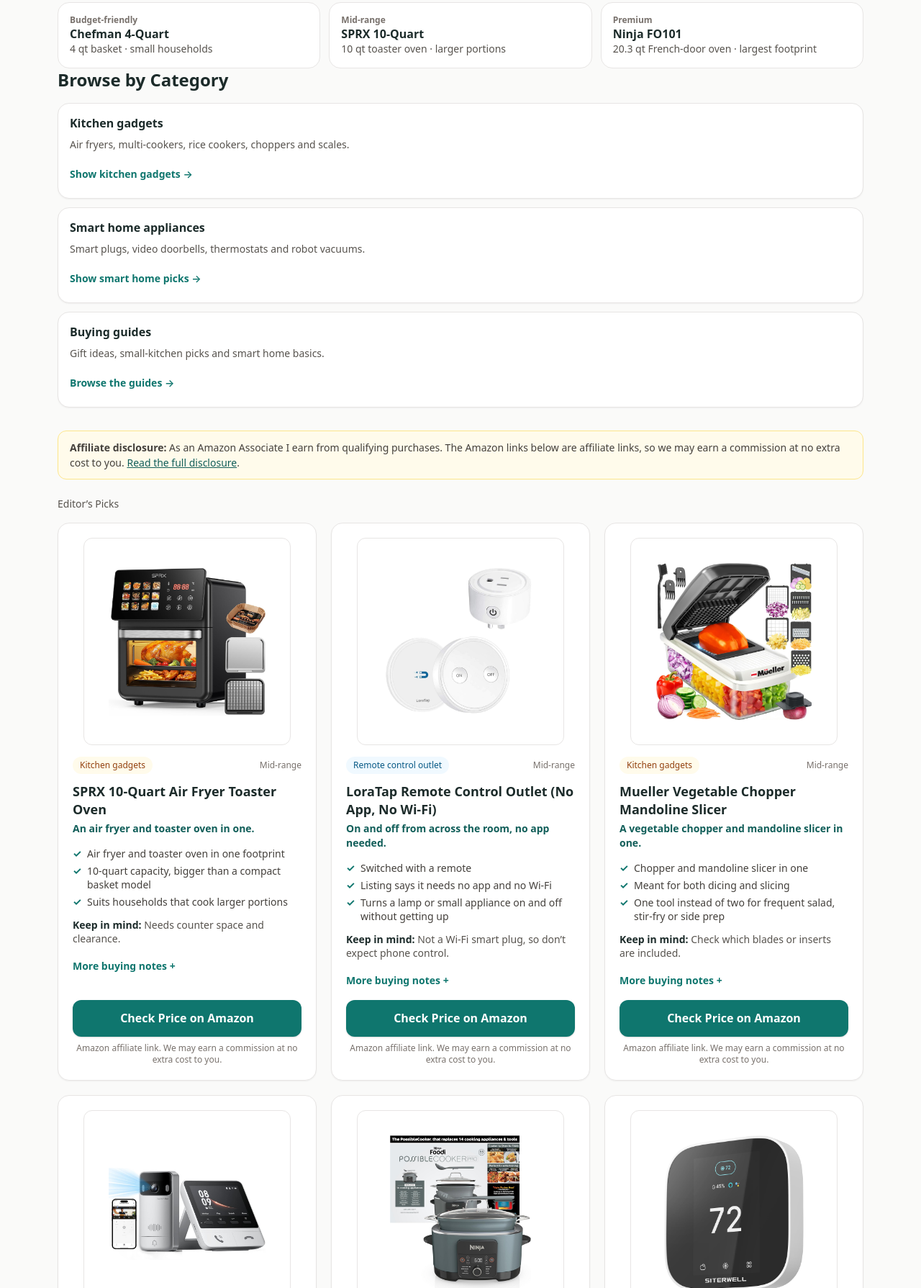
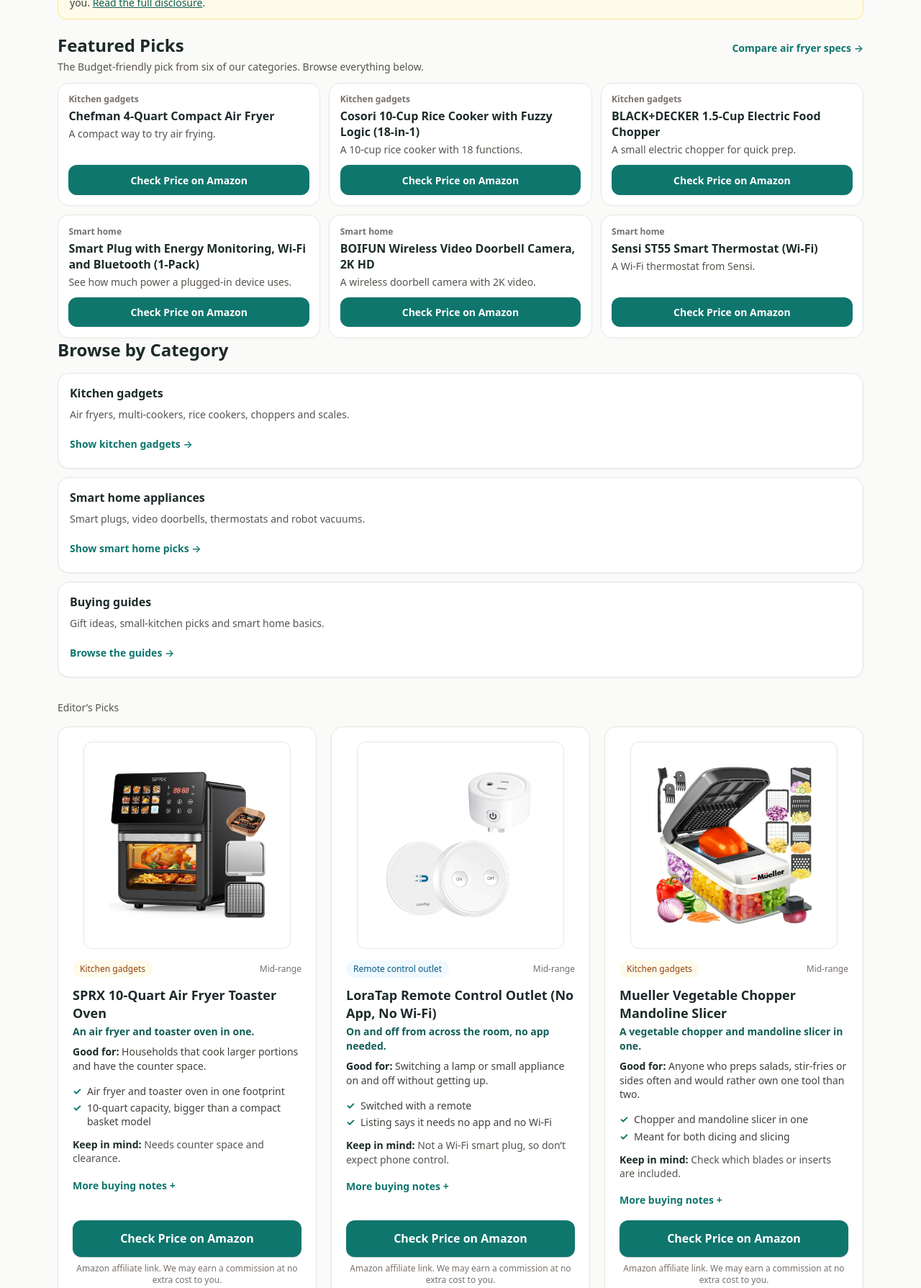
Before and after one commit to colimited1986/smarthomepicks, a plain HTML site: page index.html in a window 1280 px wide. Shown: the part 922-2711 px from the top of the page at 72% size. Drawn offline with Linux system fonts and the light colour scheme.

Commit message:
Add files via upload

```diff
--- a/index.html
+++ b/index.html
@@ -144,6 +144,12 @@ button[data-setcat].text-sm,#browse a.inline-block{padding:.45rem 0}
 .pts li{position:relative;padding-left:1.25rem;margin-top:.3rem;line-height:1.35}
 .pts li::before{content:"\2713";position:absolute;left:0;color:#0f766e;font-weight:700}
 .cta{font-size:1rem;padding:.9rem 1rem;box-shadow:0 1px 2px rgba(0,0,0,.15)}
+
+.fp-grid{display:grid;gap:.75rem;grid-template-columns:repeat(2,minmax(0,1fr))}
+@media(min-width:1024px){.fp-grid{grid-template-columns:repeat(3,minmax(0,1fr))}}
+.fp{display:flex;flex-direction:column;background:#fff;border:1px solid #e7e5e4;border-radius:1rem;padding:.9rem}
+.fp-cta{display:block;margin-top:.75rem;text-align:center;background:#0f766e;color:#fff;font-weight:600;font-size:.875rem;border-radius:.75rem;padding:.7rem .5rem}
+.fp-cta:hover{background:#115e59}
 </style>
 </head>
 <body class="bg-stone-50 text-ink antialiased">
@@ -197,15 +203,20 @@ button[data-setcat].text-sm,#browse a.inline-block{padding:.45rem 0}
     </div>
   </section>
 
-<section id="compare-summary" class="max-w-6xl mx-auto px-4 pb-6" aria-labelledby="cmp-h">
+<section id="featured" class="max-w-6xl mx-auto px-4 pb-6" aria-labelledby="feat-h">
+  <p class="top-disclosure mb-5"><strong>Affiliate disclosure:</strong> As an Amazon Associate I earn from qualifying purchases. Our Amazon links are affiliate links, so we may earn a commission at no extra cost to you. <a href="affiliate-disclosure/">Read the full disclosure</a>.</p>
   <div class="flex flex-wrap items-baseline justify-between gap-2">
-    <h2 id="cmp-h" class="text-2xl font-bold">Air Fryers at a Glance</h2>
-    <a href="compare/" class="text-sm font-semibold text-accent hover:underline">Compare Products &rarr;</a>
+    <h2 id="feat-h" class="text-2xl font-bold">Featured Picks</h2>
+    <a href="compare/" class="text-sm font-semibold text-accent hover:underline">Compare air fryer specs &rarr;</a>
   </div>
-  <div class="cmp-quick mt-3">
-    <div><p class="text-xs font-semibold text-stone-500">Budget-friendly</p><p class="font-bold leading-snug">Chefman 4-Quart</p><p class="text-sm text-stone-600">4 qt basket · small households</p></div>
-    <div><p class="text-xs font-semibold text-stone-500">Mid-range</p><p class="font-bold leading-snug">SPRX 10-Quart</p><p class="text-sm text-stone-600">10 qt toaster oven · larger portions</p></div>
-    <div><p class="text-xs font-semibold text-stone-500">Premium</p><p class="font-bold leading-snug">Ninja FO101</p><p class="text-sm text-stone-600">20.3 qt French-door oven · largest footprint</p></div>
+  <p class="mt-1 text-sm text-stone-600">The Budget-friendly pick from six of our categories. Browse everything below.</p>
+  <div class="fp-grid mt-3">
+    <div class="fp"><p class="text-xs font-semibold text-stone-500">Kitchen gadgets</p><h3 class="mt-1 font-bold leading-snug">Chefman 4-Quart Compact Air Fryer</h3><p class="mt-1 text-sm text-stone-600 leading-snug flex-1">A compact way to try air frying.</p><a href="https://www.amazon.com/dp/B0CNY1F31S?tag=blackfridaycheapdeals-20" target="_blank" rel="sponsored nofollow noopener" data-asin="B0CNY1F31S" class="fp-cta">Check Price on Amazon<span class="sr"> – Chefman 4-Quart Compact Air Fryer</span></a></div>
+    <div class="fp"><p class="text-xs font-semibold text-stone-500">Kitchen gadgets</p><h3 class="mt-1 font-bold leading-snug">Cosori 10-Cup Rice Cooker with Fuzzy Logic (18-in-1)</h3><p class="mt-1 text-sm text-stone-600 leading-snug flex-1">A 10-cup rice cooker with 18 functions.</p><a href="https://www.amazon.com/dp/B0BD4PRBVZ?tag=blackfridaycheapdeals-20" target="_blank" rel="sponsored nofollow noopener" data-asin="B0BD4PRBVZ" class="fp-cta">Check Price on Amazon<span class="sr"> – Cosori 10-Cup Rice Cooker with Fuzzy Logic (18-in-1)</span></a></div>
+    <div class="fp"><p class="text-xs font-semibold text-stone-500">Kitchen gadgets</p><h3 class="mt-1 font-bold leading-snug">BLACK+DECKER 1.5-Cup Electric Food Chopper</h3><p class="mt-1 text-sm text-stone-600 leading-snug flex-1">A small electric chopper for quick prep.</p><a href="https://www.amazon.com/dp/B01LYR6VNZ?tag=blackfridaycheapdeals-20" target="_blank" rel="sponsored nofollow noopener" data-asin="B01LYR6VNZ" class="fp-cta">Check Price on Amazon<span class="sr"> – BLACK+DECKER 1.5-Cup Electric Food Chopper</span></a></div>
+    <div class="fp"><p class="text-xs font-semibold text-stone-500">Smart home</p><h3 class="mt-1 font-bold leading-snug">Smart Plug with Energy Monitoring, Wi-Fi and Bluetooth (1-Pack)</h3><p class="mt-1 text-sm text-stone-600 leading-snug flex-1">See how much power a plugged-in device uses.</p><a href="https://www.amazon.com/dp/B0H7WJQ8N7?tag=blackfridaycheapdeals-20" target="_blank" rel="sponsored nofollow noopener" data-asin="B0H7WJQ8N7" class="fp-cta">Check Price on Amazon<span class="sr"> – Smart Plug with Energy Monitoring, Wi-Fi and Bluetooth (1-Pack)</span></a></div>
+    <div class="fp"><p class="text-xs font-semibold text-stone-500">Smart home</p><h3 class="mt-1 font-bold leading-snug">BOIFUN Wireless Video Doorbell Camera, 2K HD</h3><p class="mt-1 text-sm text-stone-600 leading-snug flex-1">A wireless doorbell camera with 2K video.</p><a href="https://www.amazon.com/dp/B0CZLFJKYB?tag=blackfridaycheapdeals-20" target="_blank" rel="sponsored nofollow noopener" data-asin="B0CZLFJKYB" class="fp-cta">Check Price on Amazon<span class="sr"> – BOIFUN Wireless Video Doorbell Camera, 2K HD</span></a></div>
+    <div class="fp"><p class="text-xs font-semibold text-stone-500">Smart home</p><h3 class="mt-1 font-bold leading-snug">Sensi ST55 Smart Thermostat (Wi-Fi)</h3><p class="mt-1 text-sm text-stone-600 leading-snug flex-1">A Wi-Fi thermostat from Sensi.</p><a href="https://www.amazon.com/dp/B01NB1OB0I?tag=blackfridaycheapdeals-20" target="_blank" rel="sponsored nofollow noopener" data-asin="B01NB1OB0I" class="fp-cta">Check Price on Amazon<span class="sr"> – Sensi ST55 Smart Thermostat (Wi-Fi)</span></a></div>
   </div>
 </section>
 
@@ -229,9 +240,7 @@ button[data-setcat].text-sm,#browse a.inline-block{padding:.45rem 0}
       </div>
     </div>
 
-    <p class="top-disclosure mt-8"><strong>Affiliate disclosure:</strong> As an Amazon Associate I earn from qualifying purchases. The Amazon links below are affiliate links, so we may earn a commission at no extra cost to you. <a href="affiliate-disclosure/">Read the full disclosure</a>.</p>
-
-    <div id="results" class="mt-6 flex items-baseline justify-between gap-4 scroll-mt">
+    <div id="results" class="mt-8 flex items-baseline justify-between gap-4 scroll-mt">
       <h2 id="count" class="text-sm font-medium text-stone-600" aria-live="polite">Editor’s Picks</h2>
       <button id="reset" type="button" class="text-sm text-accent hover:underline hidden whitespace-nowrap">Clear all</button>
     </div>
@@ -245,6 +254,7 @@ button[data-setcat].text-sm,#browse a.inline-block{padding:.45rem 0}
   </div>
   <h3 class="mt-3 text-lg font-bold leading-snug">Chefman 4-Quart Compact Air Fryer</h3>
   <p class="mt-1 text-sm font-semibold text-accent-dark">A compact way to try air frying.</p>
+  <p class="mt-2 text-sm text-stone-700 leading-snug"><strong class="text-ink">Good for:</strong> Couples, small families and anyone who mostly reheats leftovers or crisps frozen fries.</p>
   <ul class="pts mt-3 text-sm text-stone-700"><li>Compact 4-quart basket, sized for roughly two to four servings</li><li>Digital touch controls with four one-touch presets</li><li>Nonstick basket described as dishwasher safe</li></ul>
   <p class="lim mt-3 text-sm text-stone-600 leading-snug"><strong class="text-ink">Keep in mind:</strong> Plan on cooking in batches if you’re feeding more than four people.</p>
   <details class="more mt-3 flex-1">
@@ -274,7 +284,8 @@ button[data-setcat].text-sm,#browse a.inline-block{padding:.45rem 0}
   </div>
   <h3 class="mt-3 text-lg font-bold leading-snug">SPRX 10-Quart Air Fryer Toaster Oven</h3>
   <p class="mt-1 text-sm font-semibold text-accent-dark">An air fryer and toaster oven in one.</p>
-  <ul class="pts mt-3 text-sm text-stone-700"><li>Air fryer and toaster oven in one footprint</li><li>10-quart capacity, bigger than a compact basket model</li><li>Suits households that cook larger portions</li></ul>
+  <p class="mt-2 text-sm text-stone-700 leading-snug"><strong class="text-ink">Good for:</strong> Households that cook larger portions and have the counter space.</p>
+  <ul class="pts mt-3 text-sm text-stone-700"><li>Air fryer and toaster oven in one footprint</li><li>10-quart capacity, bigger than a compact basket model</li></ul>
   <p class="lim mt-3 text-sm text-stone-600 leading-snug"><strong class="text-ink">Keep in mind:</strong> Needs counter space and clearance.</p>
   <details class="more mt-3 flex-1">
     <summary>More buying notes</summary>
@@ -292,7 +303,8 @@ button[data-setcat].text-sm,#browse a.inline-block{padding:.45rem 0}
   </div>
   <h3 class="mt-3 text-lg font-bold leading-snug">Ninja FO101 French Door Premier Air Fry Oven (20.3 Qt)</h3>
   <p class="mt-1 text-sm font-semibold text-accent-dark">A big countertop oven with French doors.</p>
-  <ul class="pts mt-3 text-sm text-stone-700"><li>French-door countertop air fry oven</li><li>Listed 20.3-quart capacity, the largest of the three air fryers here</li><li>Oven-style cooking on the counter</li></ul>
+  <p class="mt-2 text-sm text-stone-700 leading-snug"><strong class="text-ink">Good for:</strong> Anyone who wants oven-style cooking on the counter and has room to spare.</p>
+  <ul class="pts mt-3 text-sm text-stone-700"><li>French-door countertop air fry oven</li><li>Listed 20.3-quart capacity, the largest of the three air fryers here</li></ul>
   <p class="lim mt-3 text-sm text-stone-600 leading-snug"><strong class="text-ink">Keep in mind:</strong> Size is the main trade-off, so check your counter space.</p>
   <details class="more mt-3 flex-1">
     <summary>More buying notes</summary>
@@ -310,7 +322,8 @@ button[data-setcat].text-sm,#browse a.inline-block{padding:.45rem 0}
   </div>
   <h3 class="mt-3 text-lg font-bold leading-snug">Smart Plug with Energy Monitoring, Wi-Fi and Bluetooth (1-Pack)</h3>
   <p class="mt-1 text-sm font-semibold text-accent-dark">See how much power a plugged-in device uses.</p>
-  <ul class="pts mt-3 text-sm text-stone-700"><li>Energy monitoring shows how much power a device draws</li><li>Wi-Fi and Bluetooth connectivity listed</li><li>Handy for a lamp, fan or small appliance</li></ul>
+  <p class="mt-2 text-sm text-stone-700 leading-snug"><strong class="text-ink">Good for:</strong> Keeping an eye on a lamp, fan or small appliance.</p>
+  <ul class="pts mt-3 text-sm text-stone-700"><li>Energy monitoring shows how much power a device draws</li><li>Wi-Fi and Bluetooth connectivity listed</li></ul>
   <p class="lim mt-3 text-sm text-stone-600 leading-snug"><strong class="text-ink">Keep in mind:</strong> No brand name in the listing title, so check seller and support details.</p>
   <details class="more mt-3 flex-1">
     <summary>More buying notes</summary>
@@ -328,7 +341,8 @@ button[data-setcat].text-sm,#browse a.inline-block{padding:.45rem 0}
   </div>
   <h3 class="mt-3 text-lg font-bold leading-snug">LoraTap Remote Control Outlet (No App, No Wi-Fi)</h3>
   <p class="mt-1 text-sm font-semibold text-accent-dark">On and off from across the room, no app needed.</p>
-  <ul class="pts mt-3 text-sm text-stone-700"><li>Switched with a remote</li><li>Listing says it needs no app and no Wi-Fi</li><li>Turns a lamp or small appliance on and off without getting up</li></ul>
+  <p class="mt-2 text-sm text-stone-700 leading-snug"><strong class="text-ink">Good for:</strong> Switching a lamp or small appliance on and off without getting up.</p>
+  <ul class="pts mt-3 text-sm text-stone-700"><li>Switched with a remote</li><li>Listing says it needs no app and no Wi-Fi</li></ul>
   <p class="lim mt-3 text-sm text-stone-600 leading-snug"><strong class="text-ink">Keep in mind:</strong> Not a Wi-Fi smart plug, so don’t expect phone control.</p>
   <details class="more mt-3 flex-1">
     <summary>More buying notes</summary>
@@ -364,7 +378,8 @@ button[data-setcat].text-sm,#browse a.inline-block{padding:.45rem 0}
   </div>
   <h3 class="mt-3 text-lg font-bold leading-snug">BLACK+DECKER 1.5-Cup Electric Food Chopper</h3>
   <p class="mt-1 text-sm font-semibold text-accent-dark">A small electric chopper for quick prep.</p>
-  <ul class="pts mt-3 text-sm text-stone-700"><li>Electric food chopper</li><li>Listed 1.5-cup capacity</li><li>Suits small batches of onion, garlic or herbs</li></ul>
+  <p class="mt-2 text-sm text-stone-700 leading-snug"><strong class="text-ink">Good for:</strong> Small batches of onion, garlic or herbs.</p>
+  <ul class="pts mt-3 text-sm text-stone-700"><li>Electric food chopper</li><li>Listed 1.5-cup capacity</li></ul>
   <p class="lim mt-3 text-sm text-stone-600 leading-snug"><strong class="text-ink">Keep in mind:</strong> A chopper, not a mandoline-style slicer, and too small for a big pile of vegetables.</p>
   <details class="more mt-3 flex-1">
     <summary>More buying notes</summary>
@@ -382,7 +397,8 @@ button[data-setcat].text-sm,#browse a.inline-block{padding:.45rem 0}
   </div>
   <h3 class="mt-3 text-lg font-bold leading-snug">Mueller Vegetable Chopper Mandoline Slicer</h3>
   <p class="mt-1 text-sm font-semibold text-accent-dark">A vegetable chopper and mandoline slicer in one.</p>
-  <ul class="pts mt-3 text-sm text-stone-700"><li>Chopper and mandoline slicer in one</li><li>Meant for both dicing and slicing</li><li>One tool instead of two for frequent salad, stir-fry or side prep</li></ul>
+  <p class="mt-2 text-sm text-stone-700 leading-snug"><strong class="text-ink">Good for:</strong> Anyone who preps salads, stir-fries or sides often and would rather own one tool than two.</p>
+  <ul class="pts mt-3 text-sm text-stone-700"><li>Chopper and mandoline slicer in one</li><li>Meant for both dicing and slicing</li></ul>
   <p class="lim mt-3 text-sm text-stone-600 leading-snug"><strong class="text-ink">Keep in mind:</strong> Check which blades or inserts are included.</p>
   <details class="more mt-3 flex-1">
     <summary>More buying notes</summary>
@@ -508,7 +524,8 @@ button[data-setcat].text-sm,#browse a.inline-block{padding:.45rem 0}
   </div>
   <h3 class="mt-3 text-lg font-bold leading-snug">Instant Pot Pro 8-Quart 10-in-1 Electric Pressure Cooker</h3>
   <p class="mt-1 text-sm font-semibold text-accent-dark">An 8-quart electric pressure cooker with 10 functions.</p>
-  <ul class="pts mt-3 text-sm text-stone-700"><li>8-quart electric pressure cooker</li><li>10-in-1 design</li><li>A bigger multi-cooker for soups, stews or meal-prep batches</li></ul>
+  <p class="mt-2 text-sm text-stone-700 leading-snug"><strong class="text-ink">Good for:</strong> Soups, stews or meal-prep batches for a full table.</p>
+  <ul class="pts mt-3 text-sm text-stone-700"><li>8-quart electric pressure cooker</li><li>10-in-1 design</li></ul>
   <p class="lim mt-3 text-sm text-stone-600 leading-snug"><strong class="text-ink">Keep in mind:</strong> 8 quarts may be more than you need, and it takes counter and cabinet space.</p>
   <details class="more mt-3 flex-1">
     <summary>More buying notes</summary>
@@ -579,7 +596,8 @@ button[data-setcat].text-sm,#browse a.inline-block{padding:.45rem 0}
   </div>
   <h3 class="mt-3 text-lg font-bold leading-snug">Digital Food Kitchen Scale (3 kg / 0.1 g)</h3>
   <p class="mt-1 text-sm font-semibold text-accent-dark">A basic scale for baking and portions.</p>
-  <ul class="pts mt-3 text-sm text-stone-700"><li>3 kg capacity with 0.1 g resolution</li><li>Range covers most home baking and portioning</li></ul>
+  <p class="mt-2 text-sm text-stone-700 leading-snug"><strong class="text-ink">Good for:</strong> Home baking and portioning.</p>
+  <ul class="pts mt-3 text-sm text-stone-700"><li>3 kg capacity with 0.1 g resolution</li></ul>
   <p class="lim mt-3 text-sm text-stone-600 leading-snug"><strong class="text-ink">Keep in mind:</strong> No brand name in the title, and you’ll want to check which units it supports.</p>
   <details class="more mt-3 flex-1">
     <summary>More buying notes</summary>
@@ -615,7 +633,8 @@ button[data-setcat].text-sm,#browse a.inline-block{padding:.45rem 0}
   </div>
   <h3 class="mt-3 text-lg font-bold leading-snug">Maestri House S2 Nano Espresso Coffee Scale (1 kg / 0.1 g)</h3>
   <p class="mt-1 text-sm font-semibold text-accent-dark">A coffee scale built for espresso.</p>
-  <ul class="pts mt-3 text-sm text-stone-700"><li>Espresso coffee scale</li><li>1 kg capacity with 0.1 g resolution</li><li>Aimed at weighing coffee doses and shots</li></ul>
+  <p class="mt-2 text-sm text-stone-700 leading-snug"><strong class="text-ink">Good for:</strong> Weighing coffee doses and shots for home espresso and brewing.</p>
+  <ul class="pts mt-3 text-sm text-stone-700"><li>Espresso coffee scale</li><li>1 kg capacity with 0.1 g resolution</li></ul>
   <p class="lim mt-3 text-sm text-stone-600 leading-snug"><strong class="text-ink">Keep in mind:</strong> Aimed at coffee, not general cooking.</p>
   <details class="more mt-3 flex-1">
     <summary>More buying notes</summary>
```
Also changed, not shown: compare/index.html (+1 -1 lines).
